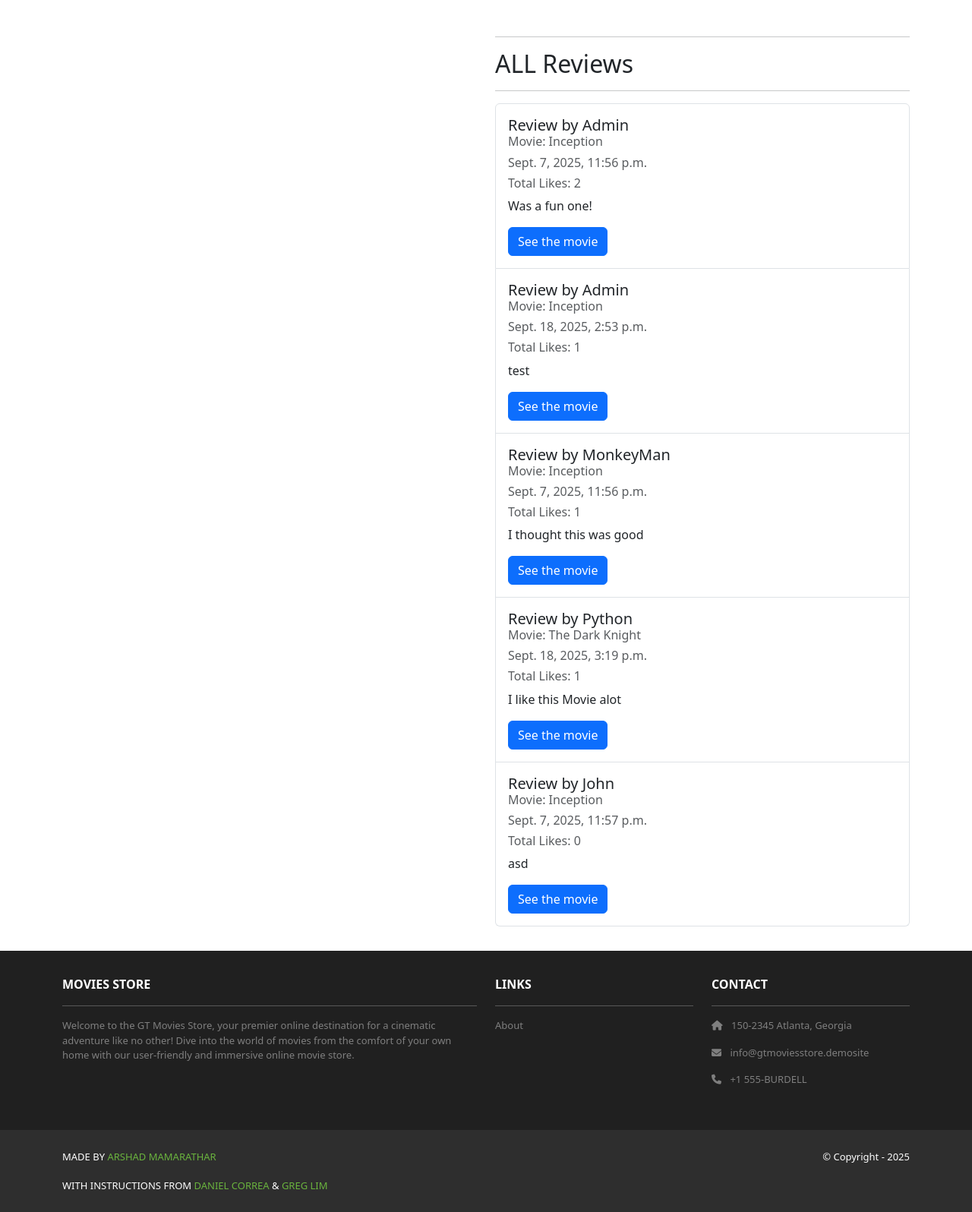
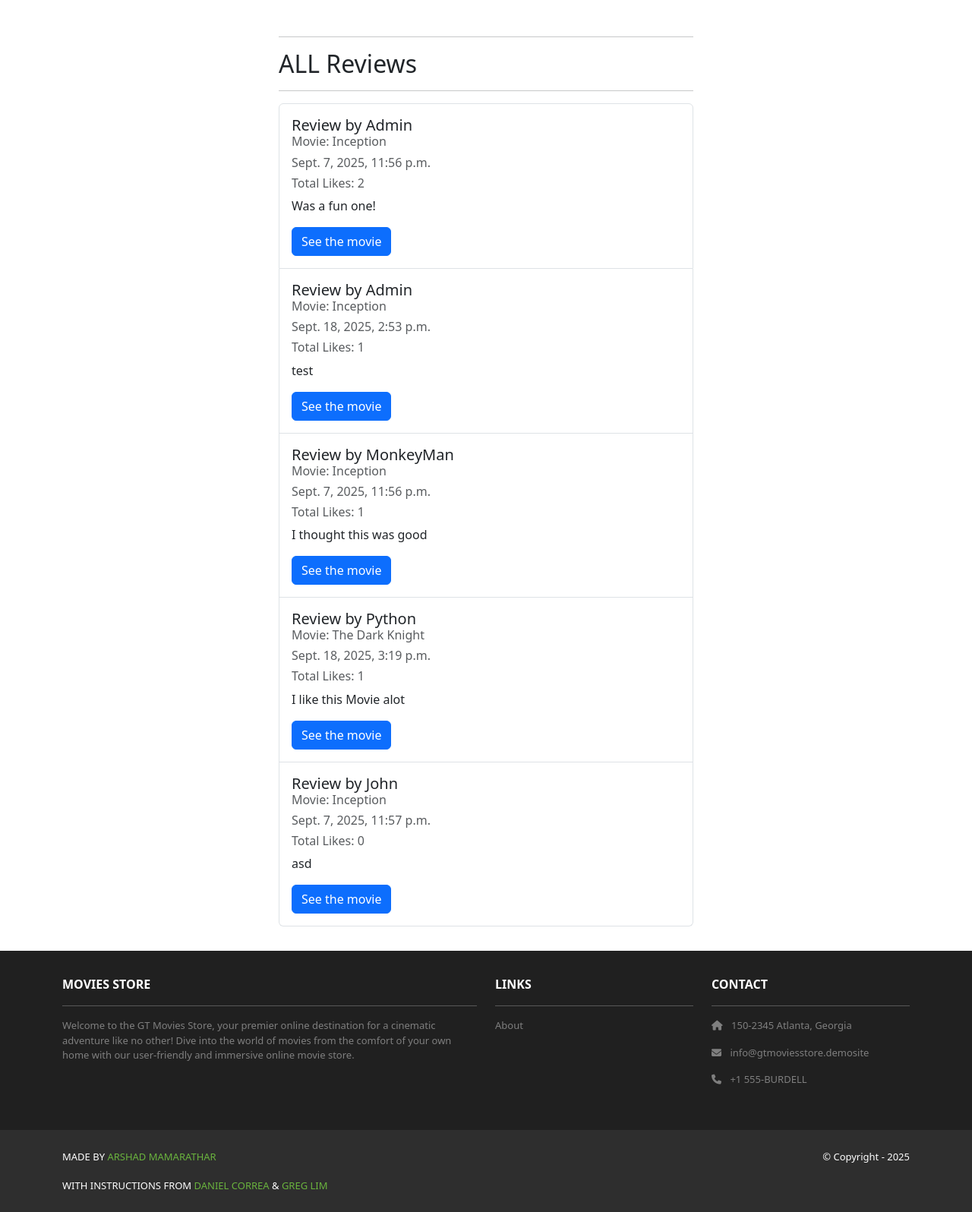
Before and after one commit to ArshadRM/CS2340Django, a Django app: page /movies/reviews/ in a window 1280 px wide. Shown: the part 82-1678 px from the top of the page at 76% size. Run offline with Django 5.2, Linux system fonts and the light colour scheme; data comes from the database, SQL or seed files in the repository; some libraries are stand-ins or nearby versions.

Commit message:
Changed template of all reviews

```diff
--- a/moviesstore/movies/templates/movies/all_reviews.html
+++ b/moviesstore/movies/templates/movies/all_reviews.html
@@ -4,8 +4,6 @@
 <div class="p-3">
   <div class="container">
     <div class="row mt-3">
-      <div class="col-md-6 mx-auto mb-3 text-center">
-      </div>
       <div class="col-md-6 mx-auto mb-3">
         <hr />
         </p>
```
